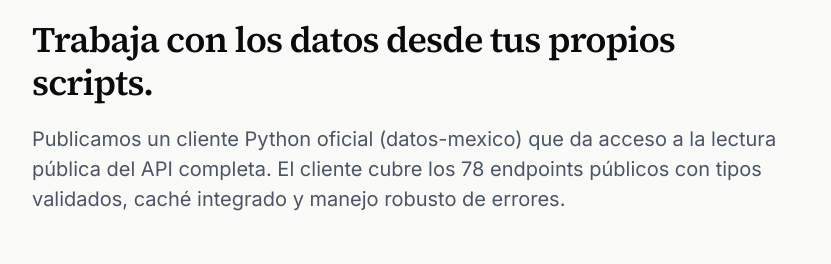
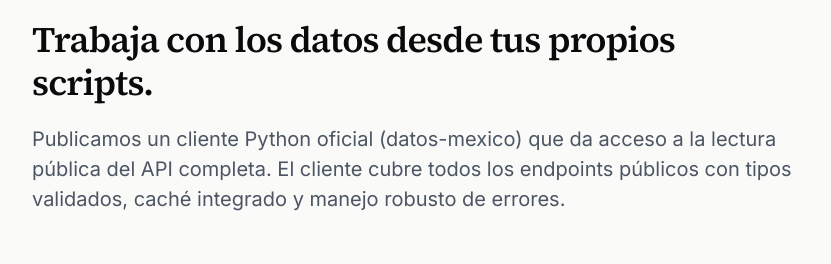
Before and after one commit to Datos-Mexico/datos-mexico-site, a Next.js app: page /metodologia in a window 1280 px wide. Shown: the part 6928-7192 px from the top of the page, without its empty margins (64-895 px from the left). Built offline with nearby package versions, Linux system fonts and the light colour scheme.

Commit message:
docs(metodologia): corregir publicidad falsa de '78 endpoints' a 'todos los endpoints públicos'

```diff
--- a/components/metodologia/AccesoProgramatico.tsx
+++ b/components/metodologia/AccesoProgramatico.tsx
@@ -7,7 +7,7 @@ export function AccesoProgramatico() {
       <SectionHeader
         eyebrow="Acceso programático"
         title="Trabaja con los datos desde tus propios scripts."
-        lead="Publicamos un cliente Python oficial (datos-mexico) que da acceso a la lectura pública del API completa. El cliente cubre los 78 endpoints públicos con tipos validados, caché integrado y manejo robusto de errores."
+        lead="Publicamos un cliente Python oficial (datos-mexico) que da acceso a la lectura pública del API completa. El cliente cubre todos los endpoints públicos con tipos validados, caché integrado y manejo robusto de errores."
       />
 
       <div className="mt-12 space-y-10">
```
